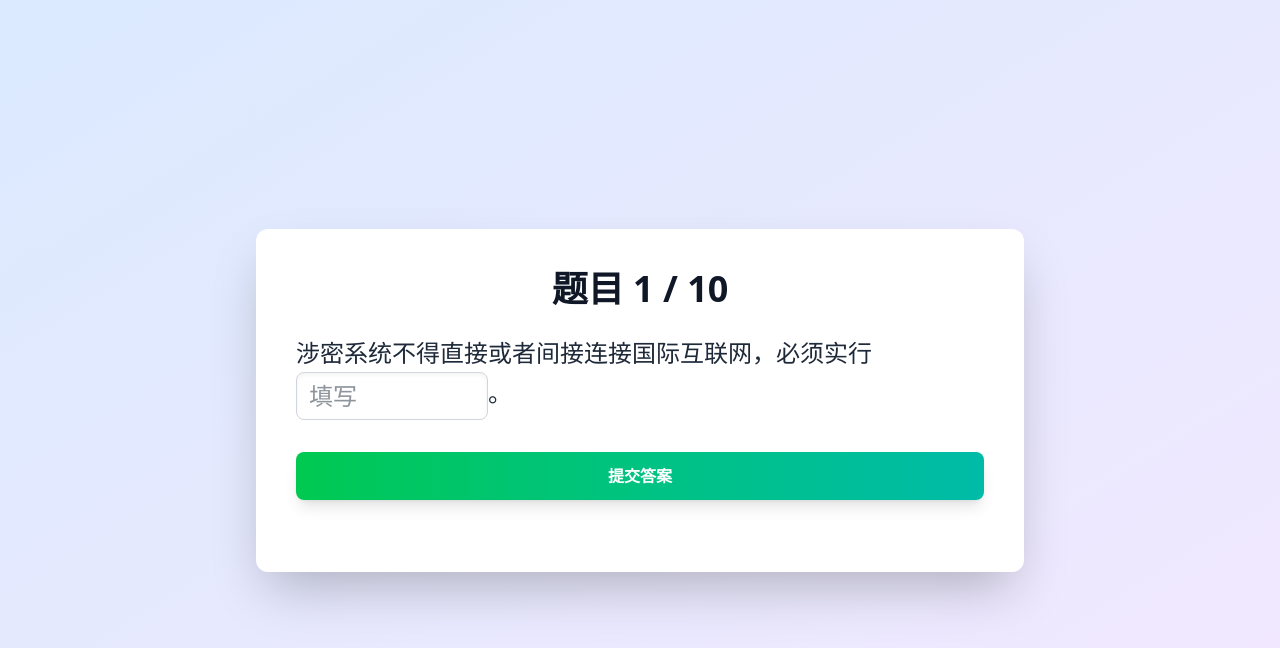
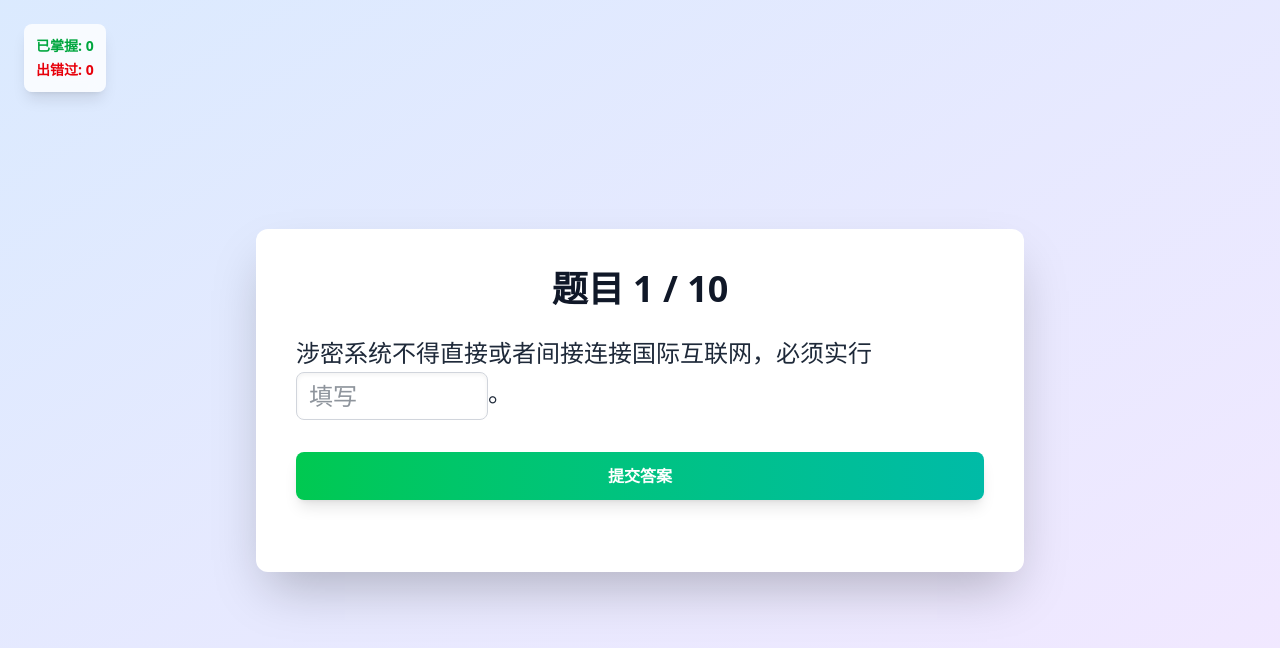
Before and after one commit to acdxxx177/bm-web, a Vue app: page / in a window 1280 px wide. Both pictures are taken after a click on the button "开始测验". Shown: the top 648 px of the page. Built offline with nearby package versions, Linux system fonts and the light colour scheme.

Commit message:
无限模式下能动态的删减题目

```diff
--- a/src/components/Home.vue
+++ b/src/components/Home.vue
@@ -48,6 +48,18 @@
           placeholder="请输入每次增加的题目数量"
         />
       </div>
+
+      <div v-if="isInfiniteMode" class="mb-8">
+        <label for="max-questions-in-pool" class="block text-gray-800 text-lg font-semibold mb-3">题池最大容量:</label>
+        <input
+          id="max-questions-in-pool"
+          type="number"
+          v-model.number="maxQuestionsInPool"
+          min="1"
+          class="shadow-inner appearance-none border border-gray-300 rounded-lg w-full py-3 px-4 text-gray-800 leading-tight focus:outline-none focus:ring-2 focus:ring-blue-500 focus:border-transparent transition-all duration-200"
+          placeholder="请输入题池最大容量"
+        />
+      </div>
       <button
         @click="startQuizHandler"
         class="bg-gradient-to-r from-blue-600 to-purple-600 hover:from-blue-700 hover:to-purple-700 text-white font-bold py-3 px-6 rounded-lg shadow-lg hover:shadow-xl focus:outline-none focus:ring-2 focus:ring-offset-2 focus:ring-blue-500 w-full transform transition-all duration-200 active:scale-95"
@@ -90,6 +102,11 @@ const isInfiniteMode = ref<boolean>(false);
 const questionsToAddCount = ref<number>(2);
 
 /**
+ * @property {number} maxQuestionsInPool - 无限循环模式下题池的最大容量。
+ */
+const maxQuestionsInPool = ref<number>(20);
+
+/**
  * @property {object} quizStore - Quiz Store 实例。
  */
 const quizStore = useQuizStore();
@@ -112,7 +129,8 @@ async function startQuizHandler(): Promise<void> {
       fillInTheBlank: fillInTheBlankCount.value,
       trueFalse: trueFalseCount.value,
       isInfiniteMode: isInfiniteMode.value,
-      questionsToAdd: questionsToAddCount.value, // Pass the new value
+      questionsToAdd: questionsToAddCount.value,
+      maxQuestions: maxQuestionsInPool.value, // Pass the new value
     });
     quizStore.startQuiz();
     await router.push({ name: 'Quiz', params: { count: totalQuestions.toString() } });
--- a/src/components/Quiz.vue
+++ b/src/components/Quiz.vue
@@ -1,6 +1,12 @@
 <template>
   <div
     class="relative flex flex-col items-center justify-center min-h-screen bg-gradient-to-br from-blue-100 to-purple-100 p-4 sm:p-6 lg:p-8">
+    <!-- Global Stats Display -->
+    <div v-if="quizStore.quizStarted && !quizStore.quizFinished" class="fixed top-6 left-6 bg-white/80 backdrop-blur-sm p-3 rounded-lg shadow-lg text-sm z-10">
+      <p class="font-semibold text-green-600">已掌握: {{ statisticsStore.masteredQuestionsCount }}</p>
+      <p class="font-semibold text-red-600 mt-1">出错过: {{ statisticsStore.incorrectQuestionsCount }}</p>
+    </div>
+
     <div v-if="quizStore.quizStarted && !quizStore.quizFinished"
       class="bg-white p-8 sm:p-10 rounded-xl shadow-2xl w-full max-w-3xl transform transition-all duration-300 hover:scale-[1.01]">
       <div v-if="quizStore.isInfiniteMode"
@@ -103,12 +109,18 @@
 import { ref, computed, watch, onMounted, onUnmounted, nextTick } from 'vue';
 import { useRouter } from 'vue-router';
 import { useQuizStore } from '../stores/quiz';
+import { useStatisticsStore } from '../stores/statistics';
 import type { TrueFalseQuestion, FillInTheBlanksQuestion } from '../types/question.d';
 
 /**
  * @property {object} quizStore - Quiz Store 实例。
  */
 const quizStore = useQuizStore();
+
+/**
+ * @property {object} statisticsStore - Statistics Store 实例。
+ */
+const statisticsStore = useStatisticsStore();
 
 /**
  * @property {object} router - Vue Router 实例。
--- a/src/stores/quiz.ts
+++ b/src/stores/quiz.ts
@@ -3,10 +3,6 @@ import { ref, computed } from 'vue';
 import type { Question, TrueFalseQuestion, FillInTheBlanksQuestion } from '../types/question.d';
 import { useStatisticsStore } from './statistics';
 
-/**
- * @constant {object} QuestionType
- * @description 题目类型常量。
- */
 const QuestionType = {
   TrueFalse: '判断题',
   FillInTheBlanks: '填空题',
@@ -15,13 +11,12 @@ const QuestionType = {
   ShortAnswer: '简答题',
 } as const;
 
-/**
- * @function useQuizStore
- * @description 定义并返回 Quiz Store。
- * @returns {object} Quiz Store 实例。
- */
+const MASTERY_THRESHOLD = 3; // Consecutive correct answers to master a question
+const SUCCESS_RATE_THRESHOLD = 90; // Percentage to trigger question pool update
+
 export const useQuizStore = defineStore('quiz', () => {
-  const questions = ref<Question[]>([]);
+  // --- State ---
+  const questions = ref<Question[]>([]); // Current pool of questions for the round
   const currentQuestionIndex = ref<number>(0);
   const correctAnswersCount = ref<number>(0);
   const quizStarted = ref<boolean>(false);
@@ -30,139 +25,85 @@ export const useQuizStore = defineStore('quiz', () => {
   const showAnswer = ref<boolean>(false);
   const isRetrying = ref<boolean>(false);
   const isInfiniteMode = ref<boolean>(false);
+
+  // All questions loaded from JSON
   const allAvailableQuestions = ref<Question[]>([]);
-  const questionsAddedCount = ref<number>(0);
-  const questionsToAddPerRound = ref<number>(2); // New state variable
+  // Question types selected by the user
   const allowedQuestionTypes = ref<string[]>([]);
 
-  /**
-   * @computed {Question | undefined} currentQuestion - 返回当前题目对象。
-   */
-  const currentQuestion = computed<Question | undefined>(() => {
-    return questions.value[currentQuestionIndex.value];
+  // Infinite mode settings
+  const questionsToAddOnSuccess = ref<number>(5);
+  const maxQuestionsInPool = ref<number>(20);
+
+
+  // --- Computed ---
+  const currentQuestion = computed<Question | undefined>(() => questions.value[currentQuestionIndex.value]);
+  const totalQuestions = computed<number>(() => questions.value.length);
+  const percentageCorrect = computed<number>(() => {
+    // In a round, percentage is based on questions answered in that round
+    const answeredQuestions = currentQuestionIndex.value + (showAnswer.value ? 1 : 0);
+    if (answeredQuestions === 0) return 0;
+    // When quiz is finished (end of round), calculate based on all questions in the round
+    if (currentQuestionIndex.value === questions.value.length -1 && showAnswer.value) {
+        return (correctAnswersCount.value / questions.value.length) * 100;
+    }
+    // During the round, calculate based on answered questions
+    return (correctAnswersCount.value / answeredQuestions) * 100;
   });
 
-  /**
-   * @computed {number} totalQuestions - 返回题目总数。
-   */
-  const totalQuestions = computed<number>(() => {
-    return questions.value.length;
-  });
+
+  // --- Actions ---
 
   /**
-   * @computed {number} percentageCorrect - 返回正确率。
+   * Loads questions from JSON files and initializes the quiz.
    */
-  const percentageCorrect = computed<number>(() => {
-    if (totalQuestions.value === 0) {
-      return 0;
+  async function loadQuestions(
+    counts: {
+      fillInTheBlank: number;
+      trueFalse: number;
+      isInfiniteMode?: boolean;
+      questionsToAdd?: number;
+      maxQuestions?: number;
     }
-    return (correctAnswersCount.value / totalQuestions.value) * 100;
-  });
+  ): Promise<void> {
+    try {
+      const trueFalseModule = await import('../assets/question/判断题.json');
+      const fillInBlanksModule = await import('../assets/question/填空题.json');
 
-  /**
-   * @function loadQuestions
-   * @description 从 JSON 文件加载指定数量的题目。
-   * @param {number} questionCount - 要加载的题目数量。
-   * @returns {Promise<void>}
-   */
-  async function loadQuestions(counts: { fillInTheBlank: number; trueFalse: number; isInfiniteMode?: boolean; questionsToAdd?: number }): Promise<void> {
-    try {
-      const trueFalseQuestionsModule = await import('../assets/question/判断题.json');
-      const fillInTheBlanksQuestionsModule = await import('../assets/question/填空题.json');
+      const trueFalseQs: TrueFalseQuestion[] = trueFalseModule.default.map((q: Omit<TrueFalseQuestion, 'type'>) => ({ ...q, type: QuestionType.TrueFalse }));
+      const fillInBlanksQs: FillInTheBlanksQuestion[] = fillInBlanksModule.default.map((q: Omit<FillInTheBlanksQuestion, 'type'>) => ({ ...q, type: QuestionType.FillInTheBlanks }));
 
-      const trueFalseQuestions: TrueFalseQuestion[] = trueFalseQuestionsModule.default.map((q: Omit<TrueFalseQuestion, 'type'>) => ({ ...q, type: QuestionType.TrueFalse }));
-      const fillInTheBlanksQuestions: FillInTheBlanksQuestion[] = fillInTheBlanksQuestionsModule.default.map((q: Omit<FillInTheBlanksQuestion, 'type'>) => ({ ...q, type: QuestionType.FillInTheBlanks }));
+      allAvailableQuestions.value = [...trueFalseQs, ...fillInBlanksQs];
+      isInfiniteMode.value = counts.isInfiniteMode ?? false;
 
-      allAvailableQuestions.value = [
-        ...trueFalseQuestions.map((q: TrueFalseQuestion) => ({ ...q, type: QuestionType.TrueFalse })),
-        ...fillInTheBlanksQuestions.map((q: FillInTheBlanksQuestion) => ({ ...q, type: QuestionType.FillInTheBlanks })),
-      ];
+      allowedQuestionTypes.value = [];
+      if (counts.trueFalse > 0) allowedQuestionTypes.value.push(QuestionType.TrueFalse);
+      if (counts.fillInTheBlank > 0) allowedQuestionTypes.value.push(QuestionType.FillInTheBlanks);
 
-      isInfiniteMode.value = counts.isInfiniteMode ?? false;
-      if (counts.isInfiniteMode) {
-        questionsToAddPerRound.value = counts.questionsToAdd || 2; // Set the new state variable
+      let initialQuestions: Question[] = [];
+      if (counts.trueFalse > 0) {
+        initialQuestions.push(...trueFalseQs.sort(() => Math.random() - 0.5).slice(0, counts.trueFalse));
+      }
+      if (counts.fillInTheBlank > 0) {
+        initialQuestions.push(...fillInBlanksQs.sort(() => Math.random() - 0.5).slice(0, counts.fillInTheBlank));
+      }
+      questions.value = initialQuestions.sort(() => Math.random() - 0.5);
+
+      if (isInfiniteMode.value) {
+        questionsToAddOnSuccess.value = counts.questionsToAdd ?? 5;
+        maxQuestionsInPool.value = counts.maxQuestions ?? 20;
       }
 
-      const selectedQuestions: Question[] = [];
-
-      // Load specified number of true/false questions
-      if (counts.trueFalse > 0) {
-        const shuffledTrueFalse = trueFalseQuestions.sort(() => Math.random() - 0.5);
-        selectedQuestions.push(
-          ...shuffledTrueFalse.slice(0, counts.trueFalse).map((q: TrueFalseQuestion) => ({ ...q, type: QuestionType.TrueFalse }))
-        );
-      }
-
-      // Load specified number of fill-in-the-blanks questions
-      if (counts.fillInTheBlank > 0) {
-        const shuffledFillInTheBlanks = fillInTheBlanksQuestions.sort(() => Math.random() - 0.5);
-        selectedQuestions.push(
-          ...shuffledFillInTheBlanks.slice(0, counts.fillInTheBlank).map((q: FillInTheBlanksQuestion) => ({ ...q, type: QuestionType.FillInTheBlanks }))
-        );
-      }
-
-      // Shuffle all selected questions
-      questions.value = selectedQuestions.sort(() => Math.random() - 0.5);
-      questionsAddedCount.value = questions.value.length;
-
-      // Set allowed question types for infinite mode
-      if (isInfiniteMode.value) {
-        allowedQuestionTypes.value = [];
-        if (counts.trueFalse > 0) {
-          allowedQuestionTypes.value.push(QuestionType.TrueFalse);
-        }
-        if (counts.fillInTheBlank > 0) {
-          allowedQuestionTypes.value.push(QuestionType.FillInTheBlanks);
-        }
-      }
-
-      // Fallback if not enough questions are loaded
       if (questions.value.length === 0 && (counts.trueFalse > 0 || counts.fillInTheBlank > 0)) {
-        console.warn('Not enough questions loaded. Generating dummy questions.');
-        if (counts.trueFalse > 0) {
-          questions.value.push({
-            question: `Dummy True/False Question 1?`,
-            answer: true,
-            type: QuestionType.TrueFalse,
-          });
-        }
-        if (counts.fillInTheBlank > 0) {
-          questions.value.push({
-            question: `Dummy Fill-in-the-Blanks Question 1: __ and __`,
-            answer: [`answer1a`, `answer1b`],
-            type: QuestionType.FillInTheBlanks,
-          });
-        }
-        questions.value = questions.value.sort(() => Math.random() - 0.5);
-        questionsAddedCount.value = questions.value.length;
-      }
-      console.log('Loaded questions:', questions.value);
-      if (questions.value.length > 0) {
-        console.log('First question type:', questions.value[0].type);
+        console.warn('Not enough questions to start.');
       }
     } catch (error) {
       console.error('Failed to load questions:', error);
-      // Fallback for load error
-      questions.value = [
-        {
-          question: 'Error loading questions. Dummy True/False Question 1?',
-          answer: true,
-          type: QuestionType.TrueFalse,
-        },
-        {
-          question: 'Error loading questions. Dummy Fill-in-the-Blanks Question 1: __ and __',
-          answer: ['dummy1', 'dummy2'],
-          type: QuestionType.FillInTheBlanks,
-        },
-      ];
-      console.log('Loaded dummy questions due to error:', questions.value);
     }
   }
 
   /**
-   * @function startQuiz
-   * @description 开始测验。
-   * @returns {void}
+   * Starts the quiz, resetting round-specific state.
    */
   function startQuiz(): void {
     quizStarted.value = true;
@@ -174,112 +115,131 @@ export const useQuizStore = defineStore('quiz', () => {
   }
 
   /**
-   * @function submitAnswer
-   * @description 提交答案，检查对错，更新分数，并显示正确答案。
-   * @param {string | boolean | string[]} answer - 用户提交的答案。
-   * @returns {void}
+   * Submits the user's answer and updates statistics.
    */
   function submitAnswer(answer: string | boolean | string[], isRetryAttempt: boolean = false): void {
     userAnswer.value = answer;
     showAnswer.value = true;
-
     const question = currentQuestion.value;
-    if (!question) {
-      return;
-    }
+    if (!question) return;
 
     let isCorrect = false;
-    if ('answer' in question) {
-      if (question.type === QuestionType.TrueFalse) {
-        isCorrect = (answer === question.answer);
-      } else if (question.type === QuestionType.FillInTheBlanks) {
-        // 填空题答案可能包含多个，用空格分隔
-        const correctAnswers = (question.answer as string[]).map(a => a.trim().toLowerCase());
-        const userAnswers = (answer as string[]).map(a => a.trim().toLowerCase());
-        // 严格按照顺序匹配
-        if (correctAnswers.length !== userAnswers.length) {
-          isCorrect = false;
-        } else {
-          isCorrect = correctAnswers.every((ca, index) => ca === userAnswers[index]);
-        }
-      }
+    if (question.type === QuestionType.TrueFalse) {
+      isCorrect = (answer === question.answer);
+    } else if (question.type === QuestionType.FillInTheBlanks) {
+      const correctAnswers = (question.answer as string[]).map(a => a.trim().toLowerCase());
+      const userAnswers = (answer as string[]).map(a => a.trim().toLowerCase());
+      isCorrect = correctAnswers.length === userAnswers.length && correctAnswers.every((ca, index) => ca === userAnswers[index]);
     }
 
     if (isCorrect && !isRetryAttempt) {
       correctAnswersCount.value++;
     }
-
-    // Update question statistics
     const statisticsStore = useStatisticsStore();
     statisticsStore.updateQuestionStats(question.question, isCorrect);
   }
 
   /**
-   * @function nextQuestion
-   * @description 切换到下一题。
-   * @returns {void}
+   * Moves to the next question or, if the round is over, updates the question pool.
    */
   function nextQuestion(): void {
-    console.log('nextQuestion called');
     showAnswer.value = false;
     userAnswer.value = null;
-    isRetrying.value = false; // Reset retry state
-    if (currentQuestionIndex.value < questions.value.length - 1) {
-      currentQuestionIndex.value++;
-      console.log('currentQuestionIndex:', currentQuestionIndex.value);
-    } else {
+    isRetrying.value = false;
+
+    // Check if it's the end of the round
+    if (currentQuestionIndex.value >= questions.value.length - 1) {
       if (isInfiniteMode.value) {
-        // Check accuracy and add new questions if needed
-        if (percentageCorrect.value >= 90) {
-          addNewQuestions(questionsToAddPerRound.value); // Use the stored value
+        // Calculate final accuracy for the round
+        const finalAccuracy = (correctAnswersCount.value / questions.value.length) * 100;
+
+        if (finalAccuracy >= SUCCESS_RATE_THRESHOLD) {
+          updateQuestionPool();
         }
-        // Reset for the next loop
+        // If accuracy is low, the same pool will be repeated.
+
+        // Reset for the next round (with either the same or new pool)
         currentQuestionIndex.value = 0;
         correctAnswersCount.value = 0;
-        quizFinished.value = false; // Ensure quiz is not marked as finished
-        // Shuffle questions for the next round
-        questions.value = questions.value.sort(() => Math.random() - 0.5);
+        questions.value.sort(() => Math.random() - 0.5); // Shuffle for the next round
+
+        if (questions.value.length === 0) {
+          quizFinished.value = true; // End quiz if the pool becomes empty
+        }
       } else {
         quizFinished.value = true;
       }
-      console.log('quizFinished:', quizFinished.value);
+    } else {
+      currentQuestionIndex.value++;
     }
   }
 
   /**
-   * @function addNewQuestions
-   * @description 在无限循环模式下，根据正确率增加新题目。
-   * @param {number} count - 要增加的题目数量。
-   * @returns {void}
+   * Updates the question pool for infinite mode based on performance.
    */
-  function addNewQuestions(count: number): void {
-    const currentQuestionIds = new Set(questions.value.map((q: Question) => q.question));
-    const newQuestionsToAdd: Question[] = [];
+  function updateQuestionPool(): void {
+    const statisticsStore = useStatisticsStore();
+    const statsMap = statisticsStore.questionStats;
 
-    // Filter out questions already in the current quiz and of allowed types, then shuffle
-    const availableNewQuestions = allAvailableQuestions.value.filter(
-      (q: Question) =>
-        !currentQuestionIds.has(q.question) &&
-        allowedQuestionTypes.value.includes(q.type)
-    ).sort(() => Math.random() - 0.5);
+    // 1. Remove mastered questions from the current pool
+    const masteredQuestions = new Set();
+    const remainingInPool = questions.value.filter(q => {
+        const stats = statsMap.get(q.question);
+        if (stats && stats.consecutiveCorrectAttempts >= MASTERY_THRESHOLD) {
+            masteredQuestions.add(q.question);
+            return false; // Remove from pool
+        }
+        return true; // Keep in pool
+    });
 
-    for (let i = 0; i < count && i < availableNewQuestions.length; i++) {
-      newQuestionsToAdd.push(availableNewQuestions[i]);
+    const numRemoved = masteredQuestions.size;
+    const numToAdd = numRemoved + questionsToAddOnSuccess.value;
+    const potentialPoolSize = remainingInPool.length + numToAdd;
+    const finalNumToAdd = potentialPoolSize > maxQuestionsInPool.value
+        ? maxQuestionsInPool.value - remainingInPool.length
+        : numToAdd;
+
+    if (finalNumToAdd <= 0) {
+        questions.value = remainingInPool;
+        return;
     }
 
-    if (newQuestionsToAdd.length > 0) {
-      questions.value.push(...newQuestionsToAdd);
-      questionsAddedCount.value += newQuestionsToAdd.length;
-      console.log(`Added ${newQuestionsToAdd.length} new questions. Total questions: ${questions.value.length}`);
-    } else {
-      console.log('No new questions to add.');
-    }
+    // 2. Find new candidate questions
+    // Candidates are questions of allowed types, not currently in the pool, and not mastered.
+    const candidateQuestions = allAvailableQuestions.value.filter(q => {
+        if (!allowedQuestionTypes.value.includes(q.type)) return false;
+        if (remainingInPool.some(poolQ => poolQ.question === q.question)) return false;
+        const stats = statsMap.get(q.question);
+        return !stats || stats.consecutiveCorrectAttempts < MASTERY_THRESHOLD;
+    });
+
+    // 3. Prioritize candidates: unseen first, then incorrect
+    const unseen = candidateQuestions.filter(q => !statsMap.has(q.question));
+    const incorrect = candidateQuestions.filter(q => {
+        const stats = statsMap.get(q.question);
+        return stats && stats.incorrectAttempts > 0;
+    });
+    incorrect.sort((a, b) => {
+        const statsA = statsMap.get(a.question)!;
+        const statsB = statsMap.get(b.question)!;
+        return statsB.incorrectAttempts - statsA.incorrectAttempts;
+    });
+
+    // Get other candidates that are neither unseen nor incorrect, but not yet mastered
+    const otherCandidates = candidateQuestions.filter(
+        q => !unseen.some(uq => uq.question === q.question) && !incorrect.some(iq => iq.question === q.question)
+    );
+
+    const prioritizedCandidates = [...unseen, ...incorrect, ...otherCandidates.sort(() => Math.random() - 0.5)];
+    const newQuestions = prioritizedCandidates.slice(0, finalNumToAdd);
+
+    // 4. Update the main question pool
+    questions.value = [...remainingInPool, ...newQuestions];
   }
 
+
   /**
-   * @function resetQuiz
-   * @description 重置测验状态。
-   * @returns {void}
+   * Resets the entire quiz state to its initial values.
    */
   function resetQuiz(): void {
     questions.value = [];
@@ -289,24 +249,23 @@ export const useQuizStore = defineStore('quiz', () => {
     quizFinished.value = false;
     userAnswer.value = null;
     showAnswer.value = false;
-    isRetrying.value = false; // Reset retry state
+    isRetrying.value = false;
     isInfiniteMode.value = false;
     allAvailableQuestions.value = [];
-    questionsAddedCount.value = 0;
     allowedQuestionTypes.value = [];
+    questionsToAddOnSuccess.value = 5;
+    maxQuestionsInPool.value = 20;
   }
 
   /**
-   * @function setRetrying
-   * @description 设置是否处于重试状态。
-   * @param {boolean} value - 是否重试。
-   * @returns {void}
+   * Sets the retry state for the current question.
    */
   function setRetrying(value: boolean): void {
     isRetrying.value = value;
   }
 
   return {
+    // State
     questions,
     currentQuestionIndex,
     correctAnswersCount,
@@ -316,16 +275,23 @@ export const useQuizStore = defineStore('quiz', () => {
     showAnswer,
     isRetrying,
     isInfiniteMode,
+    allowedQuestionTypes,
+    questionsToAddOnSuccess,
+    maxQuestionsInPool,
+
+    // Computed
     currentQuestion,
     totalQuestions,
     percentageCorrect,
+
+    // Actions
     loadQuestions,
     startQuiz,
     submitAnswer,
     nextQuestion,
     resetQuiz,
     setRetrying,
-    questionsToAddPerRound,
-    allowedQuestionTypes,
   };
 });
+''
+''
--- a/src/stores/statistics.ts
+++ b/src/stores/statistics.ts
@@ -1,5 +1,5 @@
 import { defineStore } from 'pinia';
-import { ref } from 'vue';
+import { ref, computed } from 'vue';
 import type { QuestionStatistics } from '../types/question.d';
 
 /**
@@ -28,8 +28,14 @@ export const useStatisticsStore = defineStore('statistics', () => {
       const storedStats = localStorage.getItem(LOCAL_STORAGE_KEY);
       if (storedStats) {
         const parsedStats = JSON.parse(storedStats);
-        // 将解析后的对象转换为 Map
-        questionStats.value = new Map(parsedStats.map((item: QuestionStatistics) => [item.question, item]));
+        const validStats = parsedStats.map((item: any) => ({
+          ...item,
+          attempts: Number(item.attempts) || 0,
+          incorrectAttempts: Number(item.incorrectAttempts) || 0,
+          correctAttempts: Number(item.correctAttempts) || 0,
+          consecutiveCorrectAttempts: Number(item.consecutiveCorrectAttempts) || 0,
+        }));
+        questionStats.value = new Map(validStats.map((item: QuestionStatistics) => [item.question, item]));
       }
     } catch (error) {
       console.error('Failed to load statistics from localStorage:', error);
@@ -65,12 +71,18 @@ export const useStatisticsStore = defineStore('statistics', () => {
         question: questionContent,
         attempts: 0,
         incorrectAttempts: 0,
+        correctAttempts: 0,
+        consecutiveCorrectAttempts: 0,
       };
     }
 
     stats.attempts++;
-    if (!isCorrect) {
+    if (isCorrect) {
+      stats.correctAttempts++;
+      stats.consecutiveCorrectAttempts++;
+    } else {
       stats.incorrectAttempts++;
+      stats.consecutiveCorrectAttempts = 0; // 如果答错，则重置连续答对次数
     }
 
     questionStats.value.set(questionContent, stats);
@@ -86,6 +98,16 @@ export const useStatisticsStore = defineStore('statistics', () => {
     return Array.from(questionStats.value.values());
   }
 
+  const MASTERY_THRESHOLD = 3; // This should be consistent with quiz.ts
+
+  const masteredQuestionsCount = computed(() => {
+    return Array.from(questionStats.value.values()).filter(stats => stats.consecutiveCorrectAttempts >= MASTERY_THRESHOLD).length;
+  });
+
+  const incorrectQuestionsCount = computed(() => {
+    return Array.from(questionStats.value.values()).filter(stats => stats.incorrectAttempts > 0).length;
+  });
+
   // 在 store 初始化时加载统计数据
   loadStatistics();
 
@@ -95,5 +117,7 @@ export const useStatisticsStore = defineStore('statistics', () => {
     saveStatistics,
     updateQuestionStats,
     getQuestionStatistics,
+    masteredQuestionsCount,
+    incorrectQuestionsCount,
   };
 });
```
Also changed, not shown: src/types/question.d.ts (+8 -0 lines).
